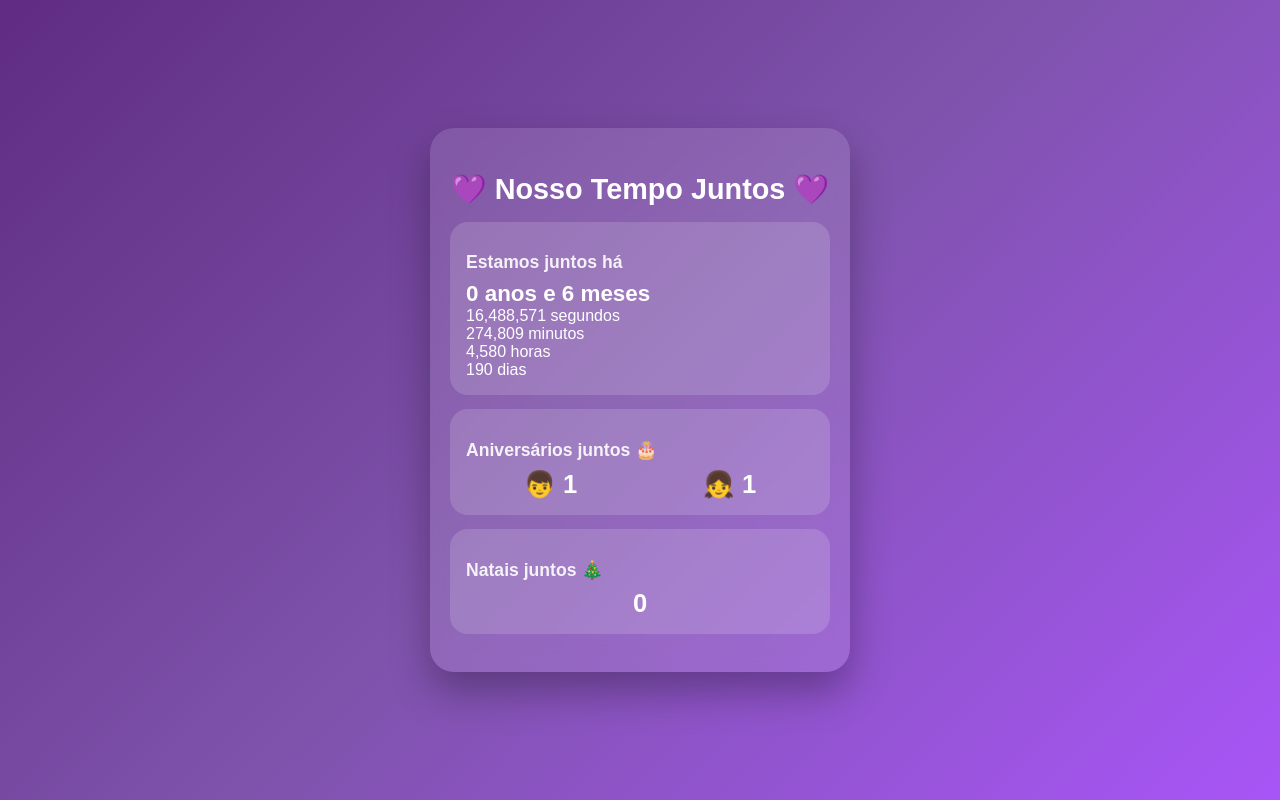
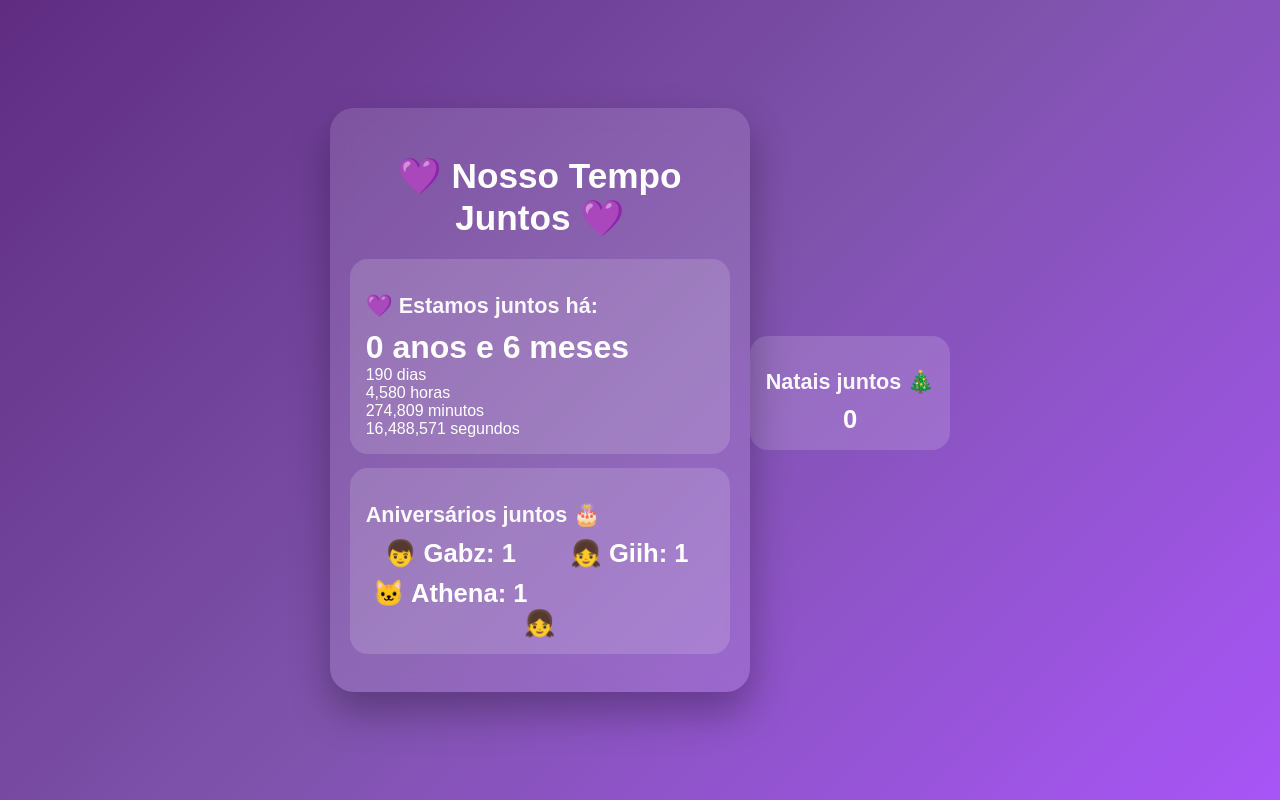
Before and after one commit to gabrielmacor/i-Purple-You---Giih, a plain HTML site: page index.html in a window 1280 px wide. Drawn offline with Linux system fonts and the light colour scheme.

Commit message:
Athena Update

```diff
--- a/index.html
+++ b/index.html
@@ -35,8 +35,8 @@
 
     h1 {
       text-align: center;
-      font-size: 1.8rem;
-      margin-bottom: 16px;
+      font-size: 2.2rem;
+      margin-bottom: 20px;
     }
 
     .card {
@@ -48,14 +48,14 @@
     }
 
     .card h2 {
-      font-size: 1.1rem;
-      margin-bottom: 8px;
-      opacity: 0.9;
+      font-size: 1.35rem;
+      margin-bottom: 10px;
+      opacity: 0.95;
     }
 
     .big {
-      font-size: 1.4rem;
-      font-weight: 600;
+      font-size: 2rem;
+      font-weight: 700;
     }
 
     .grid {
@@ -87,7 +87,7 @@
     <h1>💜 Nosso Tempo Juntos 💜</h1>
 
     <div class="card">
-      <h2>Estamos juntos há</h2>
+      <h2>💜 Estamos juntos há:</h2>
       <div class="big" id="anos"></div>
       <div id="detalhes"></div>
     </div>
@@ -95,7 +95,10 @@
     <div class="card">
       <h2>Aniversários juntos 🎂</h2>
       <div class="grid">
-        <div class="highlight">👦 <span id="aniversariosEle"></span></div>
+        <div class="highlight">👦 Gabz: <span id="aniversariosEle"></span></div>
+        <div class="highlight">👧 Giih: <span id="aniversariosEla"></span></div>
+        <div class="highlight">🐱 Athena: <span id="aniversariosGata"></span></div>
+      </div>
         <div class="highlight">👧 <span id="aniversariosEla"></span></div>
       </div>
     </div>
@@ -122,10 +125,10 @@
 
       document.getElementById('anos').innerText = `${anos} anos e ${meses % 12} meses`;
       document.getElementById('detalhes').innerHTML = `
-        ${segundos.toLocaleString()} segundos<br>
+        ${dias.toLocaleString()} dias<br>
+        ${horas.toLocaleString()} horas<br>
         ${minutos.toLocaleString()} minutos<br>
-        ${horas.toLocaleString()} horas<br>
-        ${dias.toLocaleString()} dias
+        ${segundos.toLocaleString()} segundos
       `;
 
       // Aniversários
@@ -140,6 +143,7 @@
 
       document.getElementById('aniversariosEle').innerText = contarDatas(23, 7);
       document.getElementById('aniversariosEla').innerText = contarDatas(23, 5);
+      document.getElementById('aniversariosGata').innerText = contarDatas(23, 6);
 
       // Natais
       let natais = 0;
```
